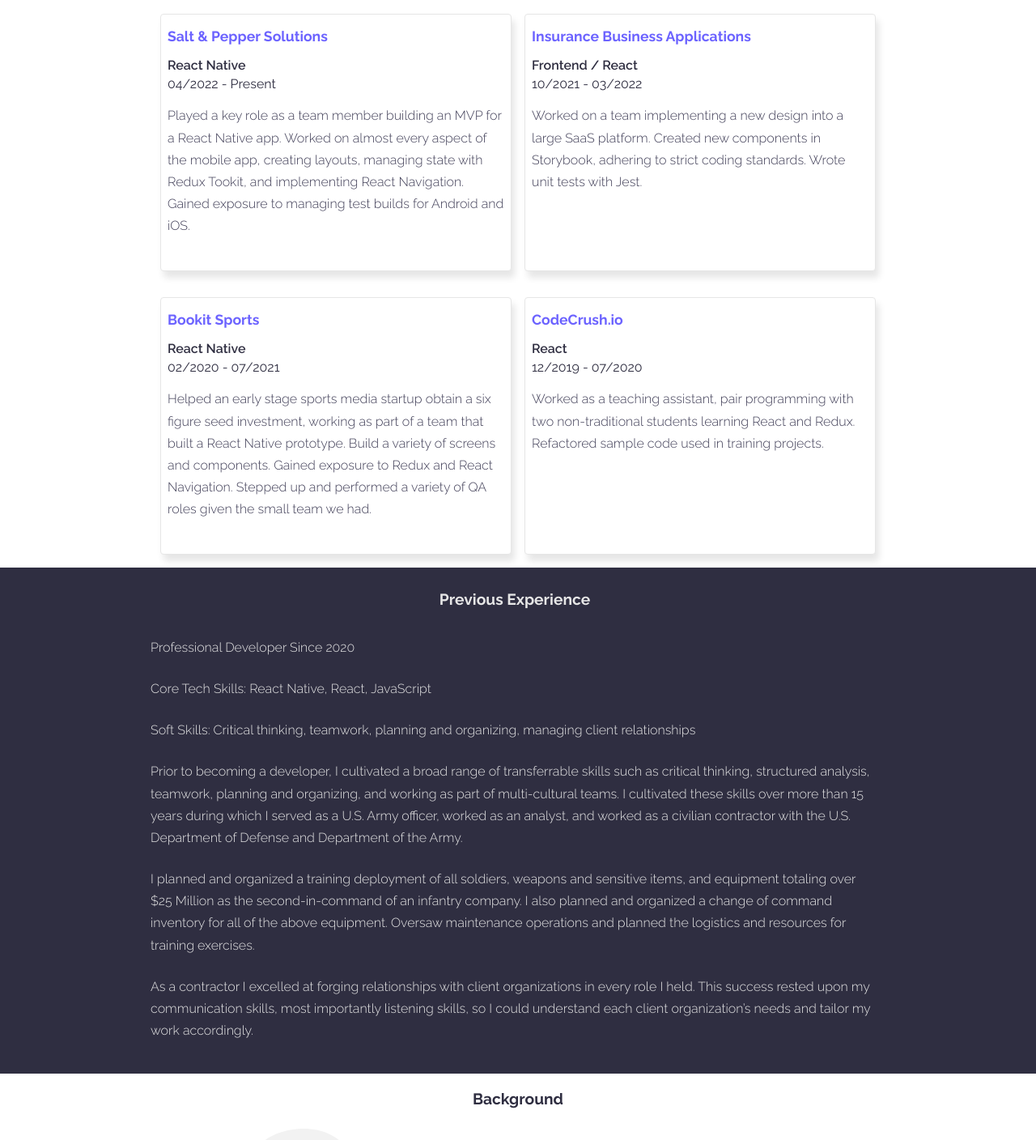
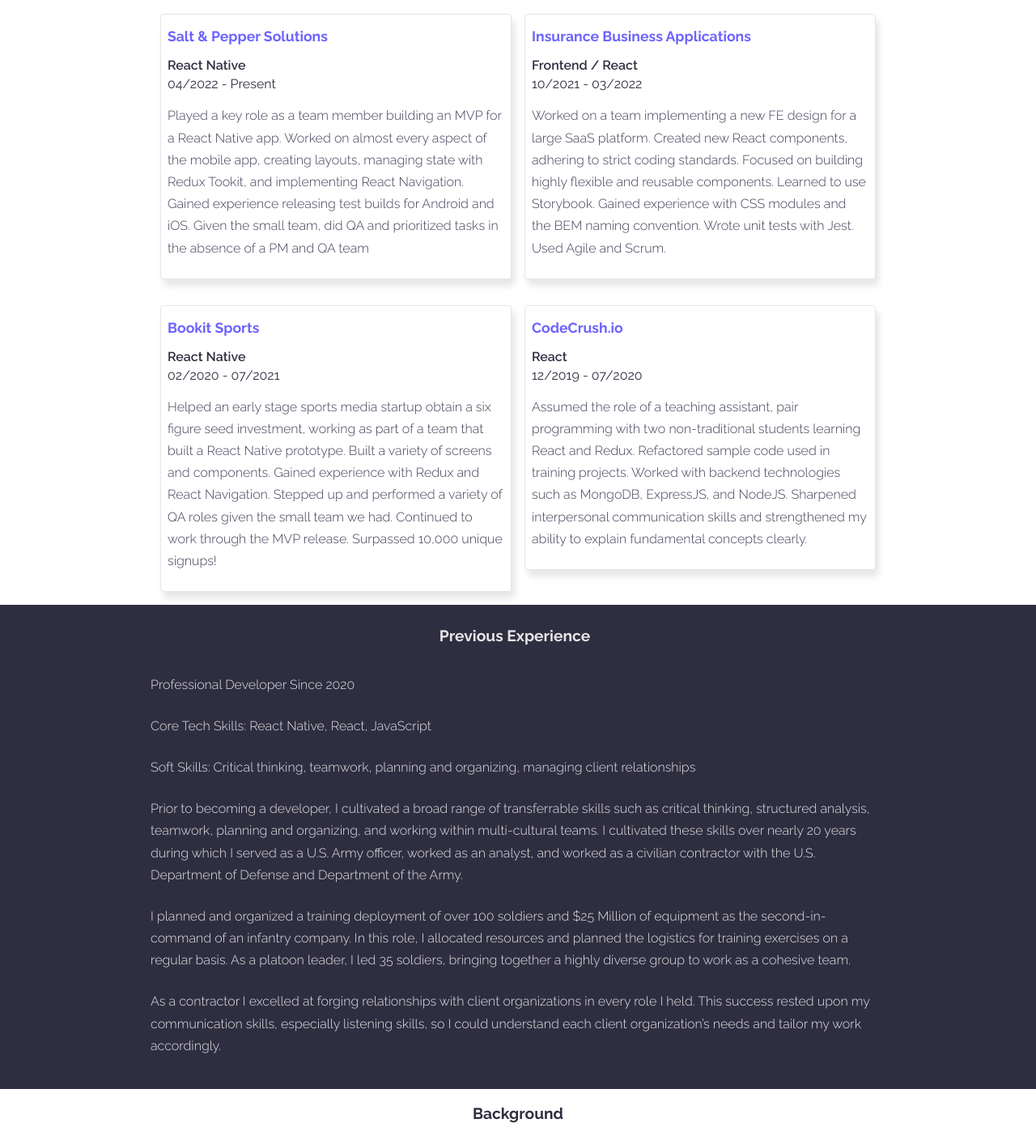
Before and after one commit to dgentilli/portfolio-2022, a React (Create React App) app: page / in a window 1280 px wide. Shown: the part 540-1948 px from the top of the page at 81% size. Built offline with nearby package versions, Linux system fonts and the light colour scheme.

Commit message:
Improve web copy.

```diff
--- a/src/data/cardData.js
+++ b/src/data/cardData.js
@@ -4,27 +4,27 @@ export const cardData = [
     job: 'React Native',
     period: '04/2022 - Present',
     description:
-      'Played a key role as a team member building an MVP for a React Native app. Worked on almost every aspect of the mobile app, creating layouts, managing state with Redux Tookit, and implementing React Navigation. Gained exposure to managing test builds for Android and iOS.',
+      'Played a key role as a team member building an MVP for a React Native app. Worked on almost every aspect of the mobile app, creating layouts, managing state with Redux Tookit, and implementing React Navigation. Gained experience releasing test builds for Android and iOS. Given the small team, did QA and prioritized tasks in the absence of a PM and QA team',
   },
   {
     cardTitle: 'Insurance Business Applications',
     job: 'Frontend / React',
     period: '10/2021 - 03/2022',
     description:
-      'Worked on a team implementing a new design into a large SaaS platform. Created new components in Storybook, adhering to strict coding standards. Wrote unit tests with Jest.',
+      'Worked on a team implementing a new FE design for a large SaaS platform. Created new React components, adhering to strict coding standards. Focused on building highly flexible and reusable components. Learned to use Storybook. Gained experience with CSS modules and the BEM naming convention. Wrote unit tests with Jest. Used Agile and Scrum.',
   },
   {
     cardTitle: 'Bookit Sports',
     job: 'React Native',
     period: '02/2020 - 07/2021',
     description:
-      'Helped an early stage sports media startup obtain a six figure seed investment, working as part of a team that built a React Native prototype. Build a variety of screens and components. Gained exposure to Redux and React Navigation. Stepped up and performed a variety of QA roles given the small team we had.',
+      'Helped an early stage sports media startup obtain a six figure seed investment, working as part of a team that built a React Native prototype. Built a variety of screens and components. Gained experience with Redux and React Navigation. Stepped up and performed a variety of QA roles given the small team we had. Continued to work through the MVP release. Surpassed 10,000 unique signups!',
   },
   {
     cardTitle: 'CodeCrush.io',
     job: 'React',
     period: '12/2019 - 07/2020',
     description:
-      'Worked as a teaching assistant, pair programming with two non-traditional students learning React and Redux. Refactored sample code used in training projects.',
+      'Assumed the role of a teaching assistant, pair programming with two non-traditional students learning React and Redux. Refactored sample code used in training projects. Worked with backend technologies such as MongoDB, ExpressJS, and NodeJS. Sharpened interpersonal communication skills and strengthened my ability to explain fundamental concepts clearly.',
   },
 ];
--- a/src/data/experienceData.js
+++ b/src/data/experienceData.js
@@ -5,10 +5,10 @@ export const experienceData = {
     'Soft Skills: Critical thinking, teamwork, planning and organizing, managing client relationships',
   paragraphs: {
     overview:
-      'Prior to becoming a developer, I cultivated a broad range of transferrable skills such as critical thinking, structured analysis, teamwork, planning and organizing, and working as part of multi-cultural teams. I cultivated these skills over more than 15 years during which I served as a U.S. Army officer, worked as an analyst, and worked as a civilian contractor with the U.S. Department of Defense and Department of the Army.',
+      'Prior to becoming a developer, I cultivated a broad range of transferrable skills such as critical thinking, structured analysis, teamwork, planning and organizing, and working within multi-cultural teams. I cultivated these skills over nearly 20 years during which I served as a U.S. Army officer, worked as an analyst, and worked as a civilian contractor with the U.S. Department of Defense and Department of the Army.',
     military:
-      'I planned and organized a training deployment of all soldiers, weapons and sensitive items, and equipment totaling over $25 Million as the second-in-command of an infantry company. I also planned and organized a change of command inventory for all of the above equipment. Oversaw maintenance operations and planned the logistics and resources for training exercises. ',
+      'I planned and organized a training deployment of over 100 soldiers and $25 Million of equipment as the second-in-command of an infantry company. In this role, I allocated resources and planned the logistics for training exercises on a regular basis. As a platoon leader, I led 35 soldiers, bringing together a highly diverse group to work as a cohesive team. ',
     contractor:
-      'As a contractor I excelled at forging relationships with client organizations in every role I held. This success rested upon my communication skills, most importantly listening skills, so I could understand each client organization’s needs and tailor my work accordingly. ',
+      'As a contractor I excelled at forging relationships with client organizations in every role I held. This success rested upon my communication skills, especially listening skills, so I could understand each client organization’s needs and tailor my work accordingly. ',
   },
 };
```
